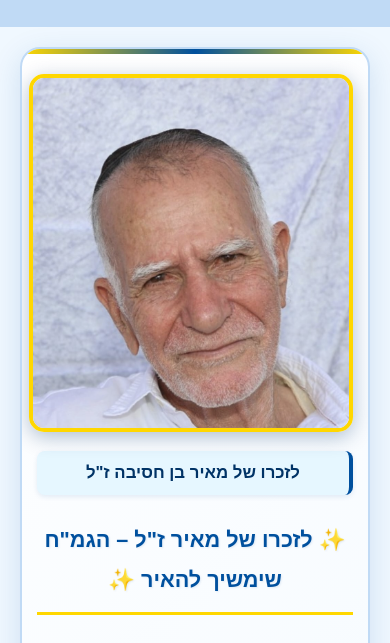
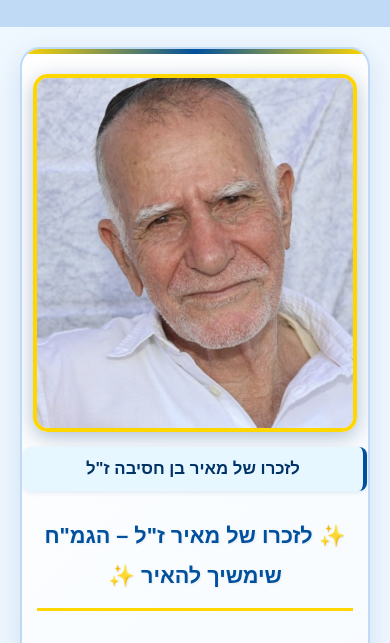
Before and after one commit to CalanitMadar/HASDEYMEIR, a plain HTML site: page index.html in a window 390 px wide. Shown: the part 189-832 px from the top of the page. Drawn offline with Linux system fonts and the light colour scheme.

```diff
--- a/CSS/style.css
+++ b/CSS/style.css
@@ -324,8 +324,8 @@
 
 .memorial-container {
     display: flex;
-        gap: 40px;
-        align-items: flex-start;
+    gap: 30px;
+    align-items: stretch; /* מותח את שני הצדדים לאותו גובה */
     background: linear-gradient(135deg, #ffffff 0%, #f0f8ff 100%);
     border-radius: 20px;
     padding: 40px;
@@ -333,7 +333,6 @@
     border: 2px solid #c0daf5;
     position: relative;
     overflow: hidden;
-        min-height: 500px; /* גובה מינימלי כדי להבטיח שהכל בשורה */
 }
 
 .memorial-container::before {
@@ -346,18 +345,20 @@
     background: linear-gradient(90deg, #FFD700 0%, #00509e 50%, #FFD700 100%);
 }
 
+/* התמונה - 50% מהרוחב */
 .memorial-image {
-        flex: 0 0 320px; /* הגדלתי מעט את רוחב התמונה */
-        text-align: center;
-        position: sticky;
-        top: 20px; /* תישאר במקום בגלילה */
+    flex: 1; /* תופס חצי מהמקום */
+    display: flex;
+    flex-direction: column;
+    justify-content: flex-start;
+    align-items: center;
 }
 
 .memorial-image img {
     width: 100%;
-        height: 420px; /* גובה קבוע */
-        object-fit: cover; /* חיתוך התמונה */
-        object-position: center top; /* התמקדות בחלק העליון של התמונה */
+    height: auto;
+    max-height: 500px;
+    object-fit: cover;
     border-radius: 15px;
     box-shadow: 0 5px 20px rgba(0, 51, 102, 0.3);
     border: 4px solid #FFD700;
@@ -365,7 +366,7 @@
 }
 
 .memorial-image img:hover {
-        transform: scale(1.03);
+    transform: scale(1.02);
     box-shadow: 0 8px 30px rgba(0, 51, 102, 0.4);
 }
 
@@ -379,10 +380,13 @@
     border-radius: 8px;
     border-right: 4px solid #00509e;
     box-shadow: 0 2px 5px rgba(0, 80, 158, 0.1);
+    width: 100%;
+    text-align: center;
 }
 
+/* הטקסט - 50% מהרוחב */
 .memorial-text {
-        flex: 1;
+    flex: 1; /* תופס חצי מהמקום */
     color: #444;
     line-height: 1.85;
     display: flex;
@@ -392,7 +396,7 @@
 
 .memorial-title {
     color: #00509e;
-        font-size: 1.65em; /* גודל נעים יותר */
+    font-size: 1.65em;
     margin-top: 0;
     margin-bottom: 25px;
     text-align: center;
@@ -404,7 +408,7 @@
 .memorial-text p {
     margin-bottom: 18px;
     text-align: justify;
-        font-size: 1.02em; /* גודל טקסט נעים לקריאה */
+    font-size: 1.02em;
     line-height: 1.8;
     color: #333;
 }
@@ -472,18 +476,8 @@
 
 @media (max-width: 900px) {
     .memorial-container {
-            gap: 30px;
+        gap: 25px;
         padding: 30px;
-            min-height: auto;
-        }
-
-        .memorial-image {
-            flex: 0 0 280px;
-            position: static;
-        }
-
-        .memorial-image img {
-            height: 380px;
     }
 
     .memorial-title {
@@ -512,19 +506,14 @@
         flex-direction: column; /* רק במובייל עובר לעמודה */
         gap: 25px;
         padding: 25px 15px;
-            min-height: auto;
     }
 
     .memorial-image {
-            flex: none;
         width: 100%;
-            max-width: 320px;
-            margin: 0 auto;
-            position: static;
     }
 
     .memorial-image img {
-            height: 350px;
+        max-height: 350px;
     }
 
     .memorial-title {
```
Lines whose indentation alone changed are shown as unchanged.
